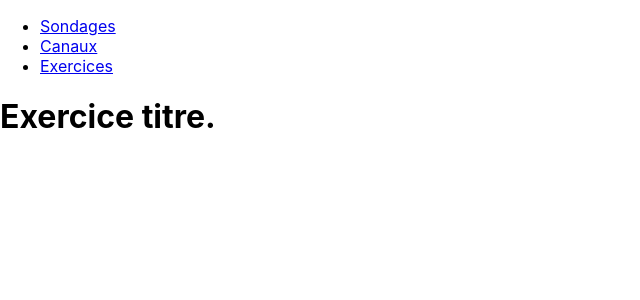
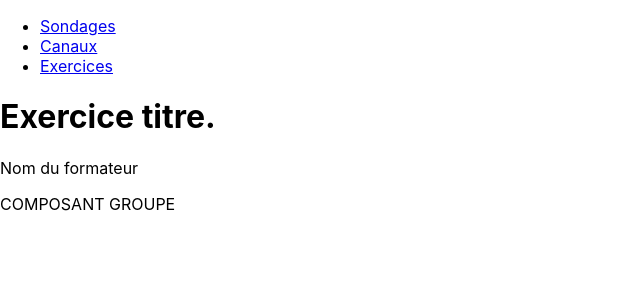
Before and after one commit to soupramanien/cdaMassy2021ReactJS, a React (Create React App) app: page /efgs/1 in a window 1280 px wide. Shown: the top 300 px of the page, without its empty margins (0-640 px from the left). Built offline with nearby package versions, Linux system fonts and the light colour scheme.

Commit message:
add route to access to EFG Detail, fetch is coming

```diff
--- a/src/pages/EFGs/EFGDetail.js
+++ b/src/pages/EFGs/EFGDetail.js
@@ -3,6 +3,9 @@ function EFGDetail() {
 	return (
 		<>
 			<h1>Exercice titre.</h1>
+			<p>Nom du formateur</p>
+
+			<div>COMPOSANT GROUPE</div>
 		</>
 	);
 }
```
